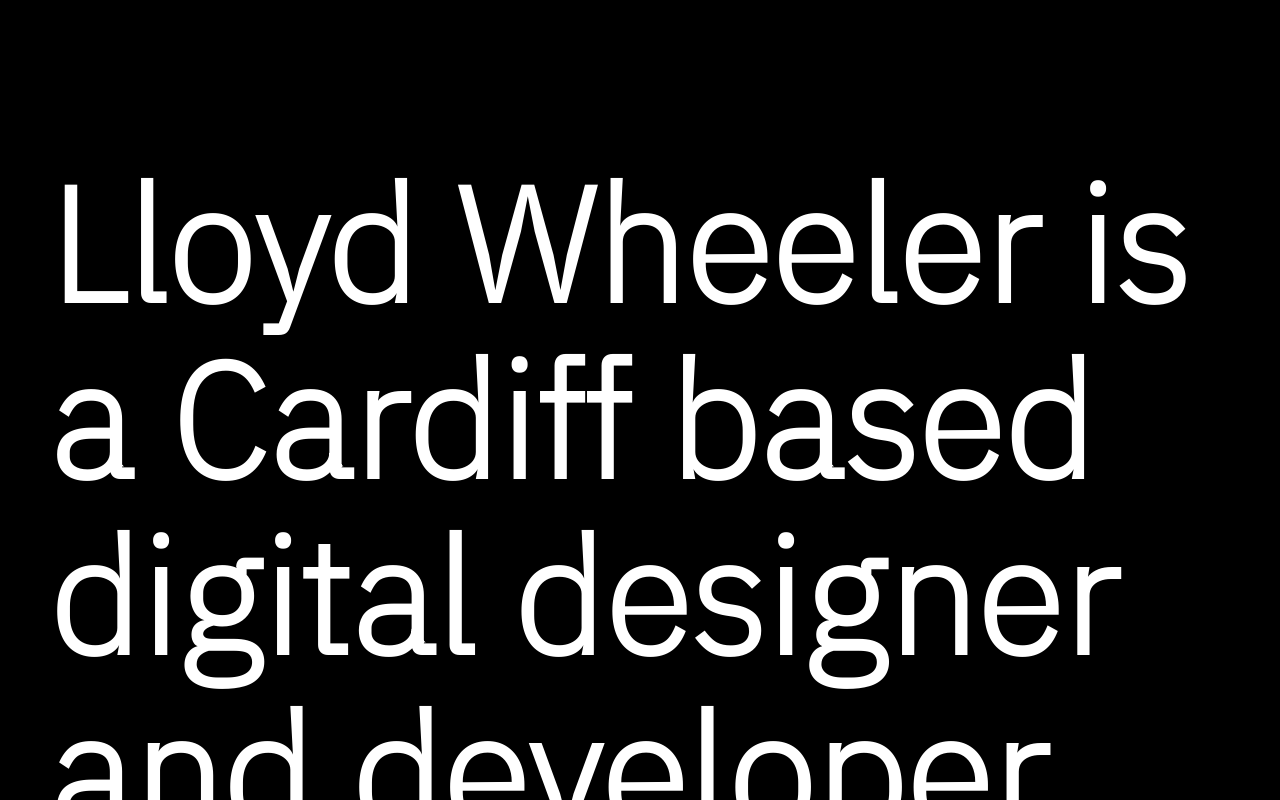
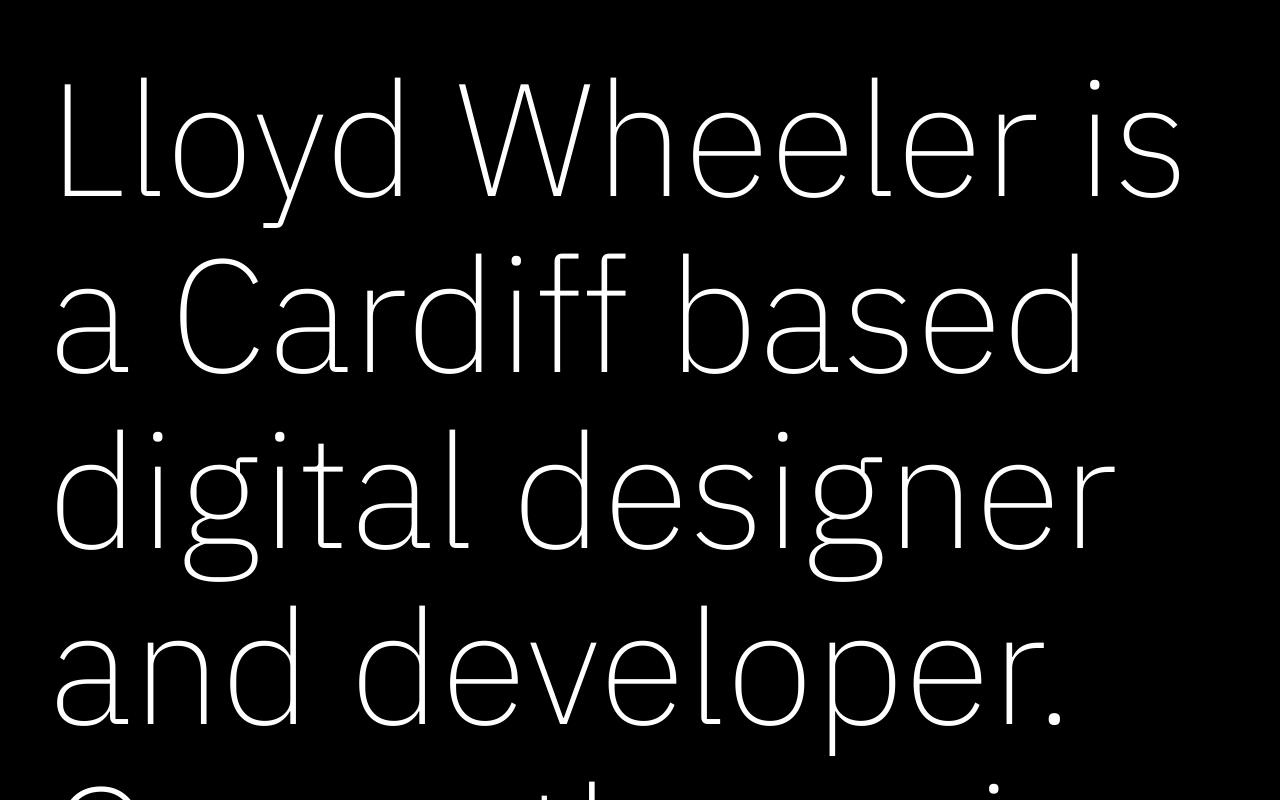
Before and after one commit to lloydwheeler/lloydwheeler.github.io, a plain HTML site: page index.html in a window 1280 px wide. Shown: the top 800 px of the page. Drawn offline with Linux system fonts and the light colour scheme.

Commit message:
Update index.html

```diff
--- a/index.html
+++ b/index.html
@@ -27,6 +27,8 @@
 color: #fff;
 	    font-size: 20vh;
 	    line-height: 1.1;
+	    font-weight: 200;
+	    margin: 0;
     }
   </style>
  </head>
```
